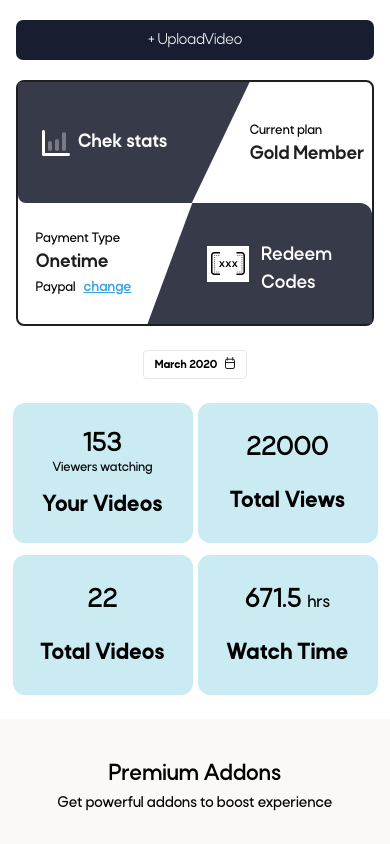
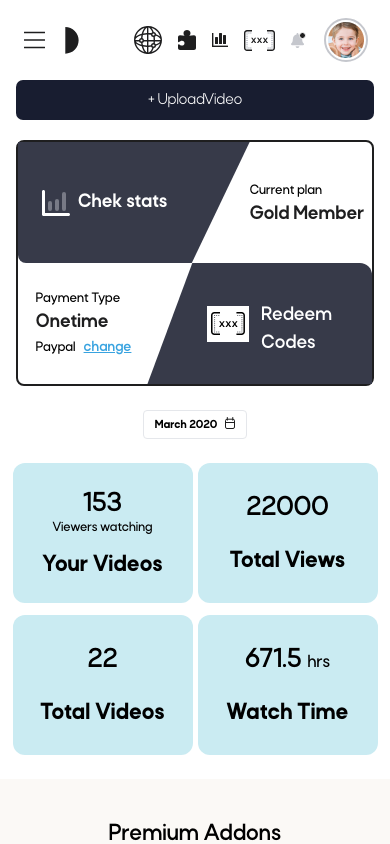
Before and after one commit to majidomore/next-tailwind-amber, a Next.js app: page / in a window 390 px wide. Shown: the top 844 px of the page. Built offline with nearby package versions, Linux system fonts and the light colour scheme; what tailwindcss-debug-screens would draw is missing.

Commit message:
header uncommented

```diff
--- a/components/Icons.tsx
+++ b/components/Icons.tsx
@@ -240,3 +240,21 @@ export const Plus = () => {
     </svg>
   );
 };
+
+export const Logo = () => {
+  return (
+    <svg
+      className="md:hidden flex"
+      width="14"
+      height="27"
+      viewBox="0 0 14 27"
+      fill="none"
+      xmlns="http://www.w3.org/2000/svg"
+    >
+      <path
+        d="M0.3125 0C2.06072 2.08473e-08 3.79183 0.344338 5.40697 1.01335C7.02212 1.68237 8.48968 2.66296 9.72586 3.89914C10.962 5.13532 11.9426 6.60288 12.6116 8.21803C13.2807 9.83318 13.625 11.5643 13.625 13.3125C13.625 15.0607 13.2807 16.7918 12.6116 18.407C11.9426 20.0221 10.962 21.4897 9.72586 22.7259C8.48968 23.962 7.02212 24.9426 5.40697 25.6116C3.79182 26.2807 2.06072 26.625 0.312495 26.625L0.3125 13.3125V0Z"
+        fill="#1E1E1F"
+      />
+    </svg>
+  );
+};
--- a/components/header.tsx
+++ b/components/header.tsx
@@ -1,6 +1,7 @@
 import React from "react";
 import MenuButton from "@/components/MenuButton";
 import Navbar from "@/components/Navbar";
+import { Logo } from "./Icons";
 
 type Props = {
   name?: string;
@@ -13,19 +14,7 @@ const Header = ({ name }: Props) => {
         {/* Menu Button */}
         <MenuButton />
         {/* Logo */}
-        <svg
-          className="md:hidden flex"
-          width="14"
-          height="27"
-          viewBox="0 0 14 27"
-          fill="none"
-          xmlns="http://www.w3.org/2000/svg"
-        >
-          <path
-            d="M0.3125 0C2.06072 2.08473e-08 3.79183 0.344338 5.40697 1.01335C7.02212 1.68237 8.48968 2.66296 9.72586 3.89914C10.962 5.13532 11.9426 6.60288 12.6116 8.21803C13.2807 9.83318 13.625 11.5643 13.625 13.3125C13.625 15.0607 13.2807 16.7918 12.6116 18.407C11.9426 20.0221 10.962 21.4897 9.72586 22.7259C8.48968 23.962 7.02212 24.9426 5.40697 25.6116C3.79182 26.2807 2.06072 26.625 0.312495 26.625L0.3125 13.3125V0Z"
-            fill="#1E1E1F"
-          />
-        </svg>
+        <Logo />
       </div>
       <Navbar />
     </div>
--- a/components/layouts/Layout.tsx
+++ b/components/layouts/Layout.tsx
@@ -1,6 +1,6 @@
 import React, { ReactNode } from "react";
 import Head from "next/head";
-// import Header from "@/components/Header";
+import Header from "@/components/Header";
 import Aside from "@/components/Aside";
 
 type Props = {
@@ -17,7 +17,7 @@ const Layout = ({ children, title = "This is the default title" }: Props) => (
     <div className="flex">
       <Aside />
       <div className="w-full">
-        {/* <Header /> */}
+        <Header />
         <main>{children}</main>
       </div>
     </div>
```
